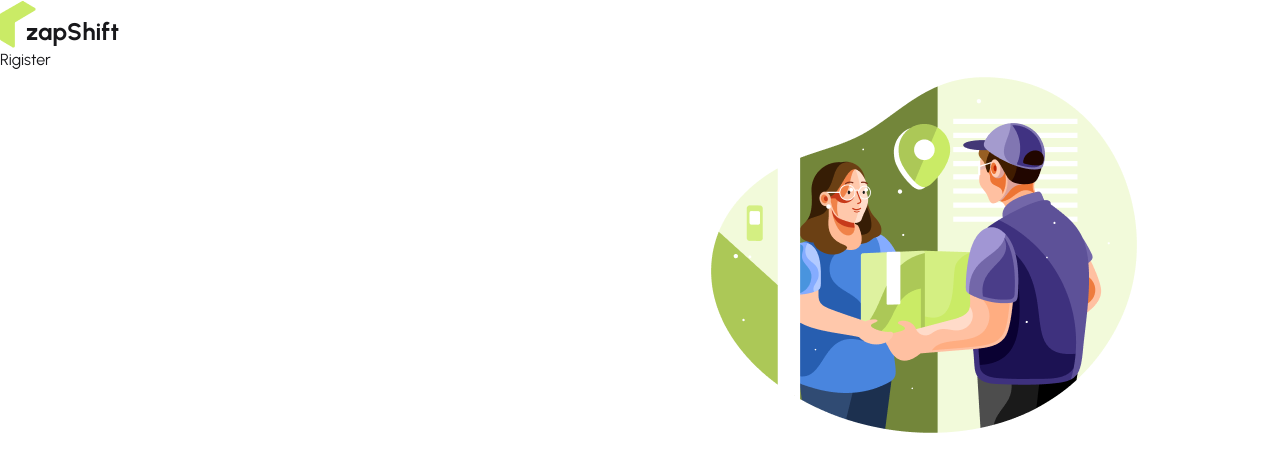
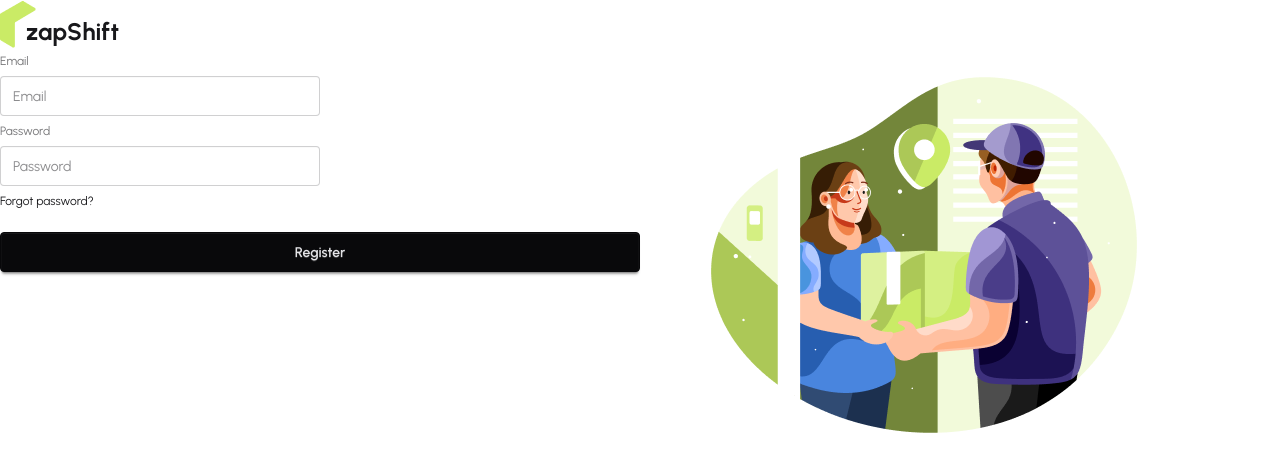
Before and after one commit to AyanSujon/zap-shift-client, a React (Vite) app: page /register in a window 1280 px wide. Shown: the top 472 px of the page. Built offline with nearby package versions, Linux system fonts and the light colour scheme.

Commit message:
react-hook-form added on form

```diff
--- a/src/pages/Auth/Register/Register.jsx
+++ b/src/pages/Auth/Register/Register.jsx
@@ -1,9 +1,39 @@
 import React from 'react';
+import { useForm } from 'react-hook-form';
 
 const Register = () => {
+    const { register, handleSubmit, formState: { errors }, } = useForm()
+
+
+
+const handleRegistration = (data) =>{
+    console.log("After Submit", data);
+}
+
+
+
+
+
+
+
     return (
         <div>
-            Rigister
+            <form onSubmit={handleSubmit(handleRegistration)}>
+                <fieldset className="fieldset">
+                    <label className="label">Email</label>
+                    <input type="email" {...register('email', {required: true})} className="input" placeholder="Email" />
+                    {errors.email?.type === 'required' && (<p className='text-red-500'>Email is required.</p>)}
+
+
+                    <label className="label">Password</label>
+                    <input type="password" {...register('password', {required: true, minLength: 6})} className="input" placeholder="Password" />
+                    {errors.password?.type === 'required' && (<p className='text-red-500'>Password is required.</p>)}
+                    {errors.password?.type === 'minLength' && (<p className='text-red-500'>Password must be 6 characters or longer.</p>)}
+
+                    <div><a className="link link-hover">Forgot password?</a></div>
+                    <button className="btn btn-neutral mt-4">Register</button>
+                </fieldset>
+            </form>
         </div>
     );
 };
```
